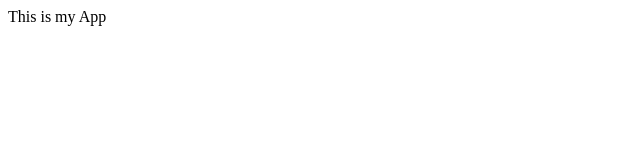
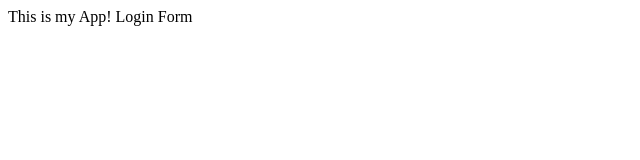
Before and after one commit to gordonsung777/myappsample, a plain HTML site: page index.html in a window 1280 px wide. Shown: the whole page, without its empty margins (0-640 px from the left). Drawn offline with Linux system fonts and the light colour scheme.

Commit message:
login form

```diff
--- /dev/null
+++ b/dir2/app2.js
@@ -0,0 +1 @@
+console.log(123);
--- a/index.html
+++ b/index.html
@@ -3,6 +3,7 @@
 	<title>My App </title>
 	</head>
 	<body>
-		This is my App
+		This is my App!
+		Login Form
 	</body>
 </html>
```
Also changed, not shown: log.txt (added), login.html (added).
